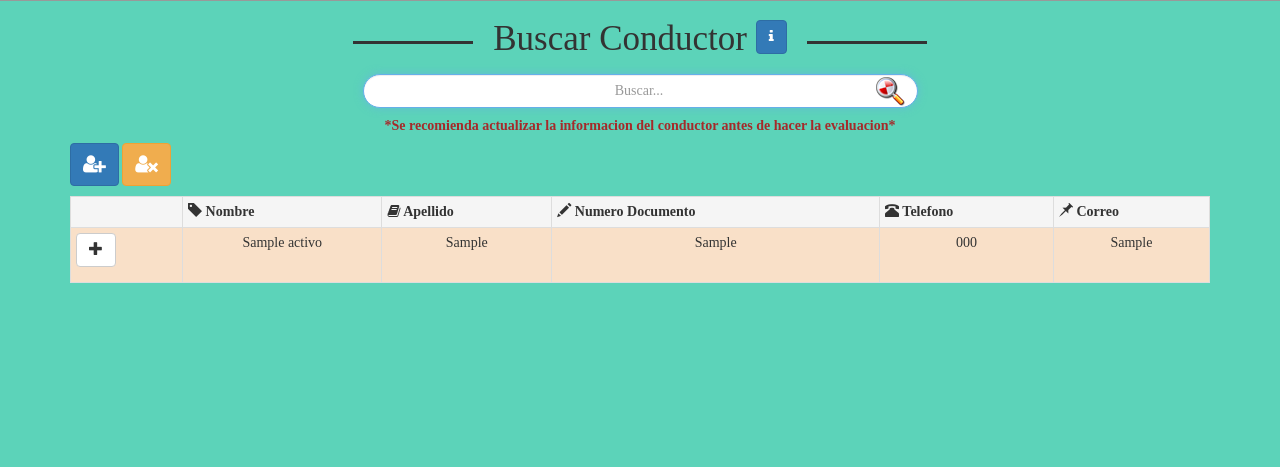
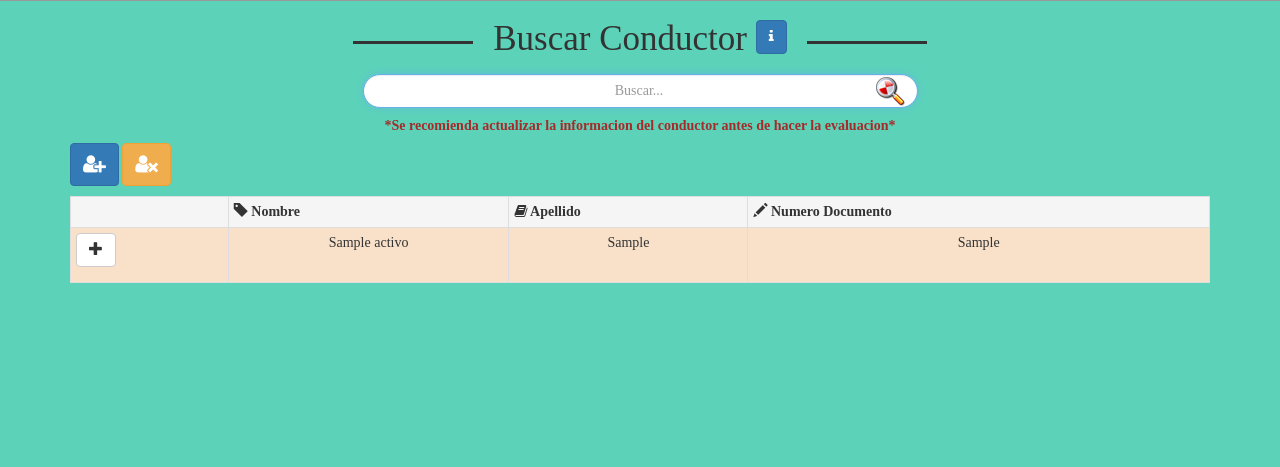
Before and after one commit to AndresFelipek7/Project_EFA, a PHP site: page /test.php in a window 1280 px wide. Shown: the part 80-547 px from the top of the page. Run offline with PHP 8.4, Linux system fonts and the light colour scheme; the visitor is signed in with stand-in values (Sample User, id 1); tables that the repository leaves empty or names only in its code hold one stand-in row (values such as "Sample post"); grey boxes marked "Sample" are stand-in pictures; data that the repository does not hold is empty.

Commit message:
Eliminacion de campos innecesarios en la tabla de busqueda de conductores rol evaluador

```diff
--- a/test.php
+++ b/test.php
@@ -37,8 +37,6 @@
 					<th><span class='glyphicon glyphicon-tag'></span> Nombre</th>
 					<th><i class='fa fa-book'></i> Apellido</th>
 					<th><span class='glyphicon glyphicon-pencil'></span> Numero Documento</th>
-					<th><span class='glyphicon glyphicon-phone-alt'></span> Telefono</th>
-					<th><span class='glyphicon glyphicon-pushpin'></span> Correo</th>
 				</tr>";
 			while($registro = mysqli_fetch_array($show)){
 				//Contenido con la etiqueta
@@ -76,9 +74,6 @@
 						<td>$registro[nombre]</td>
 						<td>$registro[apellido]</td>
 						<td>$registro[documento]</td>
-						<td>$registro[telefono]</td>
-						<td>$valor_correo</td>
-
 					</tr>
 
 					<div class='modal fade' id='all$registro[documento]' tabindex='-1' role='dialog' aria-labelladby='myLargeModalLabel' aria-hidden='true'>
```
